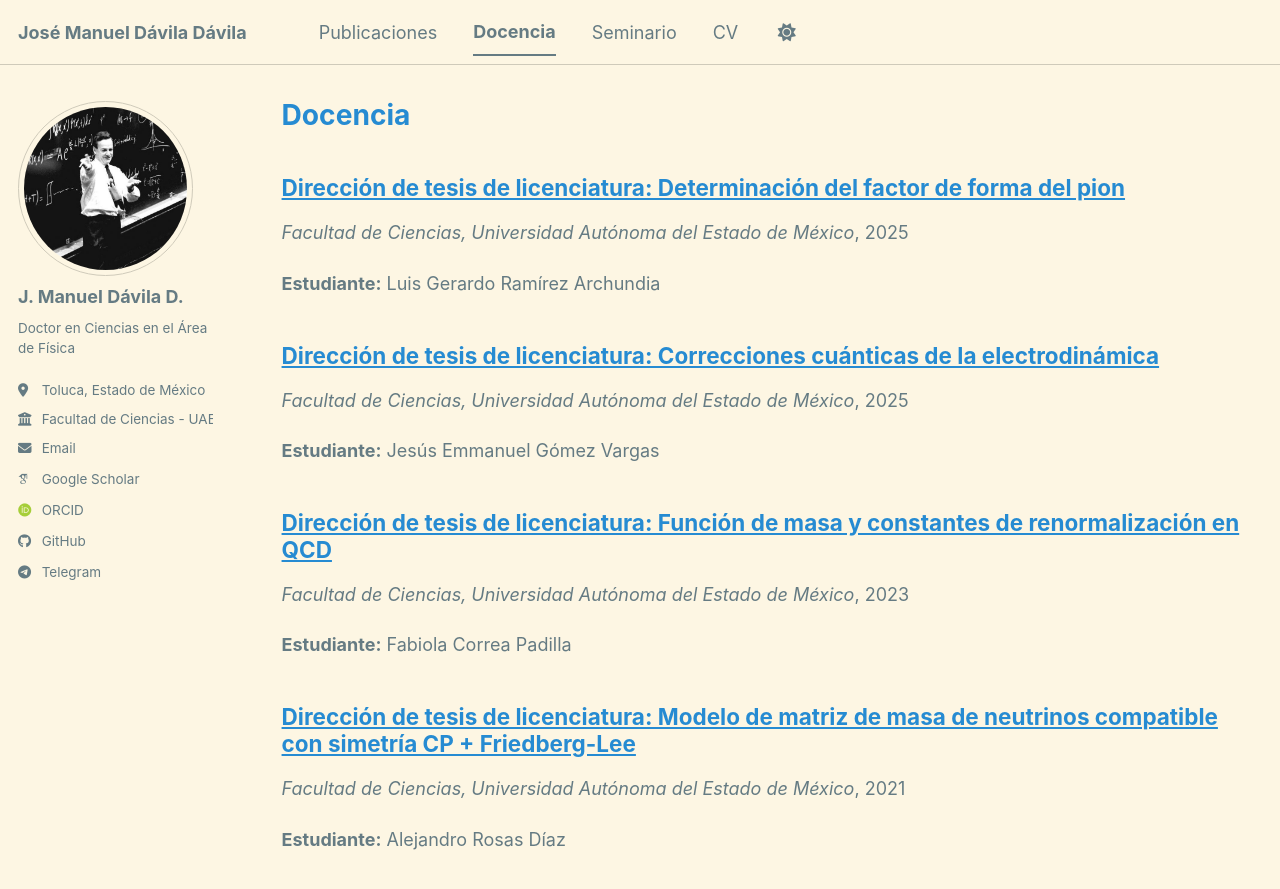
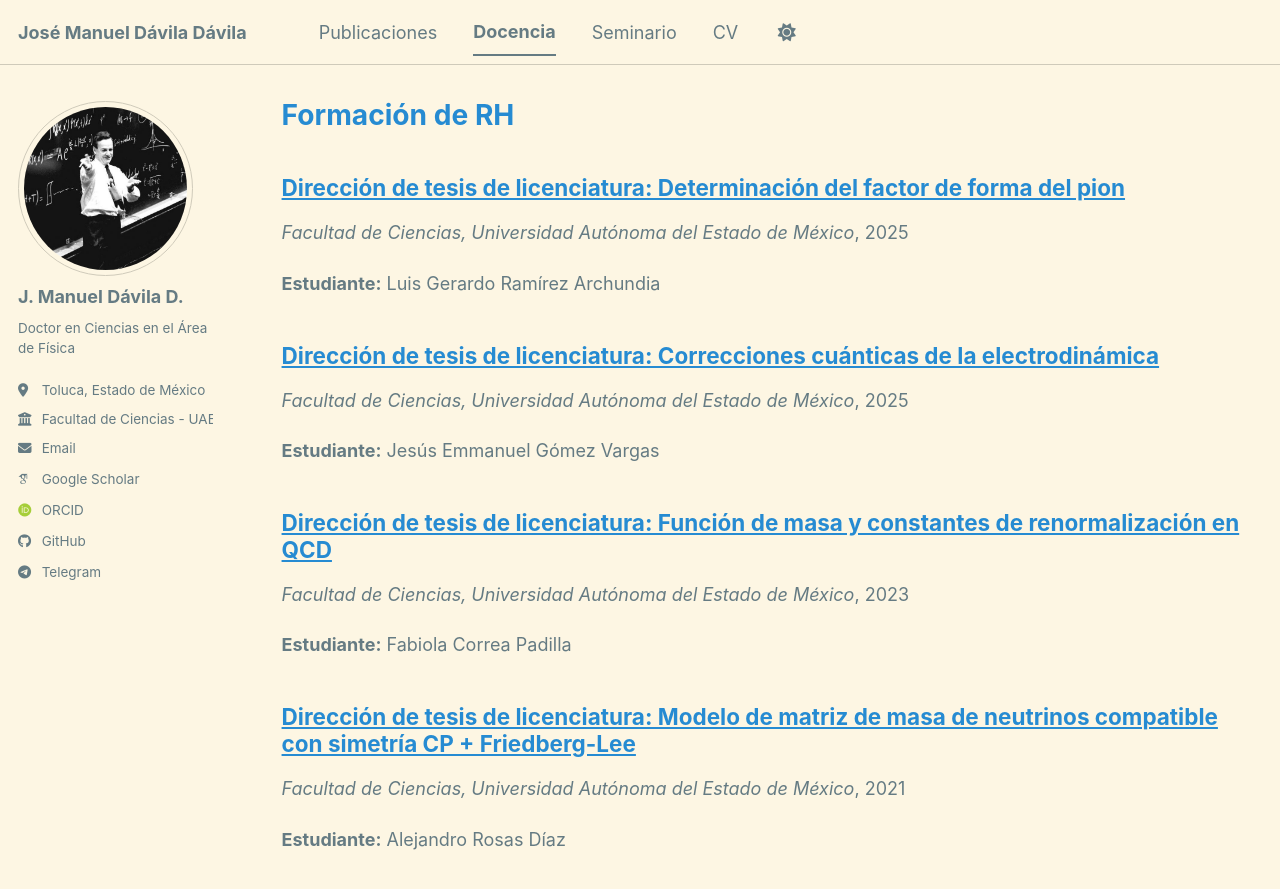
Before and after one commit to jmdaviladr/jmdaviladr.github.io, a Jekyll site: the page built from _pages/teaching.html, in a window 1280 px wide and 900 px high. Shown: the top 889 px of the window. Built offline with Jekyll 4.4.1, drawn with Linux system fonts in a browser that asks for light colours; some web fonts are replaced; a script bundle is joined from its source files by our own code; library files that are not in the unit come from our copies.

Commit message:
Update teaching.html

```diff
--- a/_pages/teaching.html
+++ b/_pages/teaching.html
@@ -1,6 +1,6 @@
 ---
 layout: archive
-title: "Docencia"
+title: "Formación de RH"
 permalink: /teaching/
 author_profile: true
 ---
```
